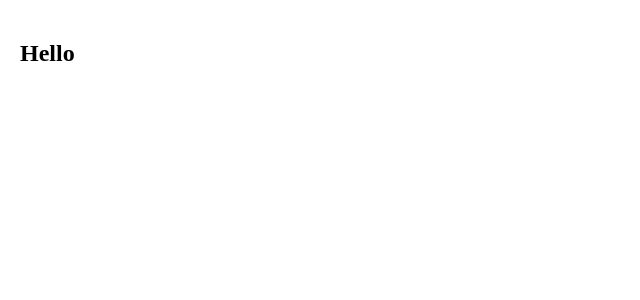
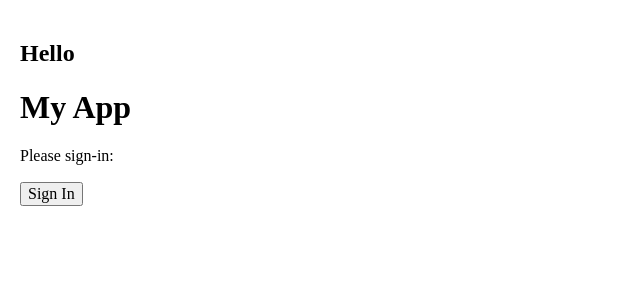
Before and after one commit to tianhuil/nextjs-firebase, a Next.js app: page / in a window 1280 px wide. Shown: the top 300 px of the page, without its empty margins (0-640 px from the left). Built offline with nearby package versions, Linux system fonts and the light colour scheme.

Commit message:
Login on home page

```diff
--- a/pages/login.tsx
+++ b/comp/login.tsx
@@ -1,9 +1,8 @@
 import { Auth, GoogleAuthProvider, signOut as _signOut } from "firebase/auth";
-import type { NextPage } from "next";
 import React from "react";
 import { useSignInWithGoogle } from "react-firebase-hooks/auth";
 import superjson from "superjson";
-import { auth } from "../comp/auth";
+import { auth } from "./auth";
 
 export const defaultUiConfig = {
   signInFlow: "popup",
@@ -35,7 +34,7 @@ const useAuth = (auth: Auth) => {
   return [signIn, getUser(), loading, error, signOut] as const;
 };
 
-const Login: NextPage = () => {
+const Login = () => {
   const [signIn, user, loading, error, signOut] = useAuth(auth);
 
   const display = () => {
--- a/pages/index.tsx
+++ b/pages/index.tsx
@@ -2,6 +2,7 @@ import type { NextPage } from "next";
 import Head from "next/head";
 import React from "react";
 import { useInstall } from "../comp/install";
+import Login from "../comp/login";
 
 const Home: NextPage = () => {
   const [prompt, promptToInstall] = useInstall();
@@ -25,6 +26,9 @@ const Home: NextPage = () => {
       </Head>
       <main style={{ padding: 20 }}>
         <h2>Hello</h2>
+        <Login />
+        <div style={{ margin: 20 }} />
+
         {isVisible && (
           <>
             <button onClick={promptToInstall}>Install</button>{" "}
```
